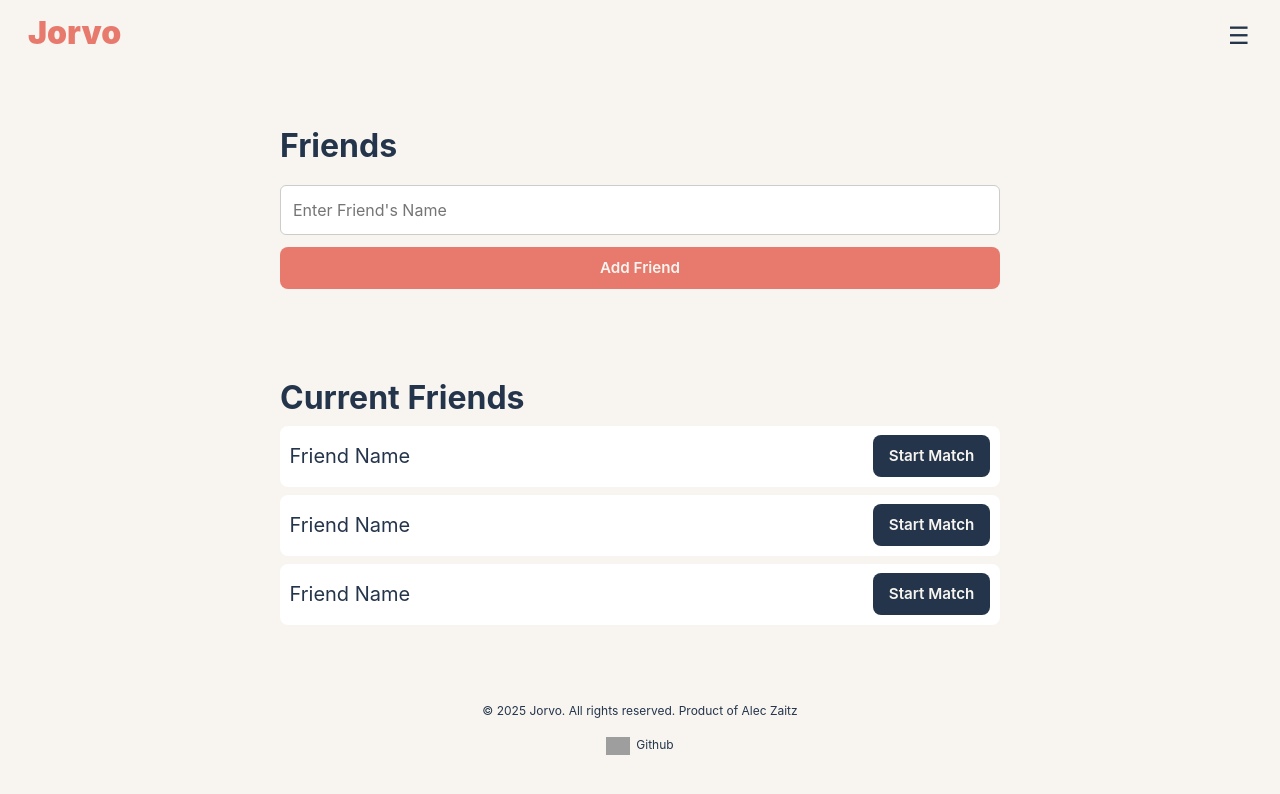
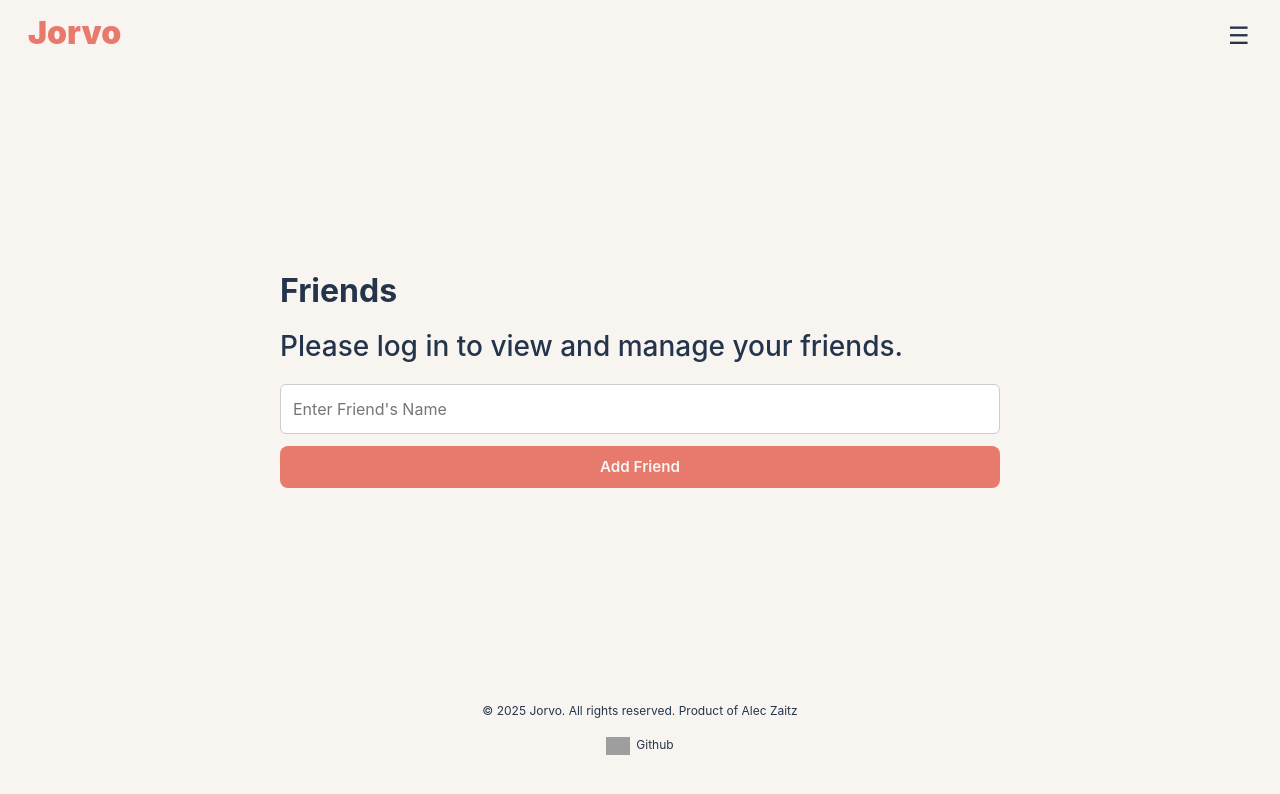
Before and after one commit to aleczaitz/startup, a React (Vite) app: page /friends in a window 1280 px wide. Shown: the top 794 px of the page. Built offline with nearby package versions, Linux system fonts and the light colour scheme; grey boxes are pictures that could not be loaded.

Commit message:
added simulation friend data

```diff
--- /dev/null
+++ b/friends.json
@@ -0,0 +1,27 @@
+[
+    {
+        "friend_name": "Alice",
+        "friend_id": 1,
+        "date_added": "2024-05-01"
+    },
+    {
+        "friend_name": "Bob",
+        "friend_id": 2,
+        "date_added": "2024-05-03"
+    },
+    {
+        "friend_name": "Charlie",
+        "friend_id": 3,
+        "date_added": "2024-05-05"
+    },
+    {
+        "friend_name": "Diana",
+        "friend_id": 4,
+        "date_added": "2024-05-07"
+    },
+    {
+        "friend_name": "Ethan",
+        "friend_id": 5,
+        "date_added": "2024-05-09"
+    }
+]
--- a/src/app.jsx
+++ b/src/app.jsx
@@ -60,7 +60,7 @@ export default function App() {
                 <Routes>
                     <Route path='/' element={<Login setUser={setUser} user={user}/>} exact />
                     <Route path='/home' element={<Home user={user}/>}/>
-                    <Route path='/friends' element={<Friends />} />
+                    <Route path='/friends' element={<Friends user={user} />} />
                     <Route path='/about' element={<About />} />
                     <Route path='*' element={<NotFound />} />
                 </Routes>
--- a/src/friends/friends.jsx
+++ b/src/friends/friends.jsx
@@ -1,23 +1,27 @@
 import React from 'react';
 import './friends.css';
+import friendData from '../../friends.json'
 
-export function Friends() {
+export function Friends({user}) {
   return (
         <main>
             <section className="addFriendSection">
-                {}
                 <h2>Friends</h2>
+                {!user && <h3>Please log in to view and manage your friends.</h3>}
                 <input type="text" placeholder="Enter Friend's Name" className="friendInput"/>
                 <button className="accentButton">Add Friend</button>
             </section>
-            <section className="listSection">
+            {user && <section className="listSection">
               <h2>Current Friends</h2>
               <ul>
-                  <li className="listItem">Friend Name <button className="primaryButton">Start Match</button></li>
-                  <li className="listItem">Friend Name <button className="primaryButton">Start Match</button></li>
-                  <li className="listItem">Friend Name <button className="primaryButton">Start Match</button></li>
+                  {user && friendData.map((friend) => (
+                      <li key={friend.friend_id} className="listItem">
+                        {friend.friend_name} - since {friend.date_added}
+                        <button className="primaryButton">Start match</button>
+                      </li>
+                  ))}
               </ul>
-            </section>
+            </section>}
         </main>
   );
 }
--- a/src/login/login.jsx
+++ b/src/login/login.jsx
@@ -45,7 +45,7 @@ export function Login({setUser, user}) {
     console.log('authenticating...')
     return new Promise((resolve, reject) => {
       setTimeout(() => {
-        if (Math.random() < 0.3) {
+        if (Math.random() > 0.3) {
           resolve('authentication successful');
         } else {
           reject('something went wrong, try again (this is a demo error)');
```
